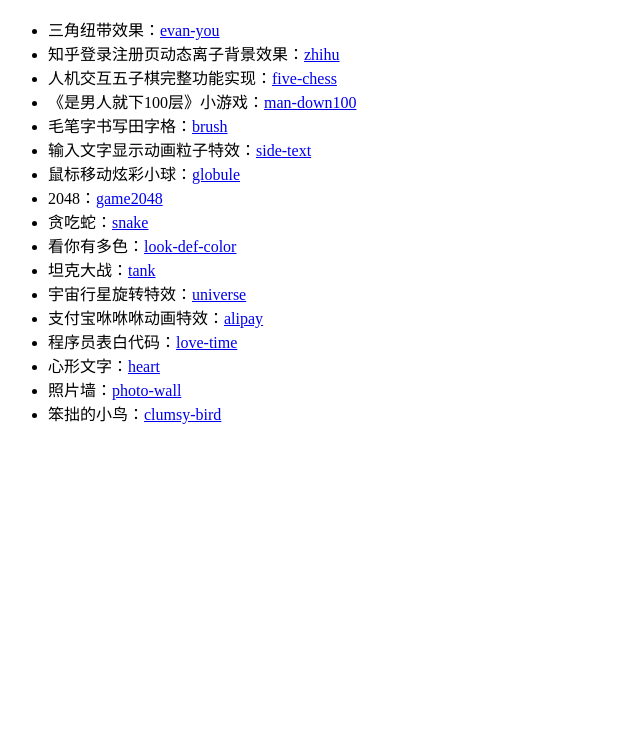
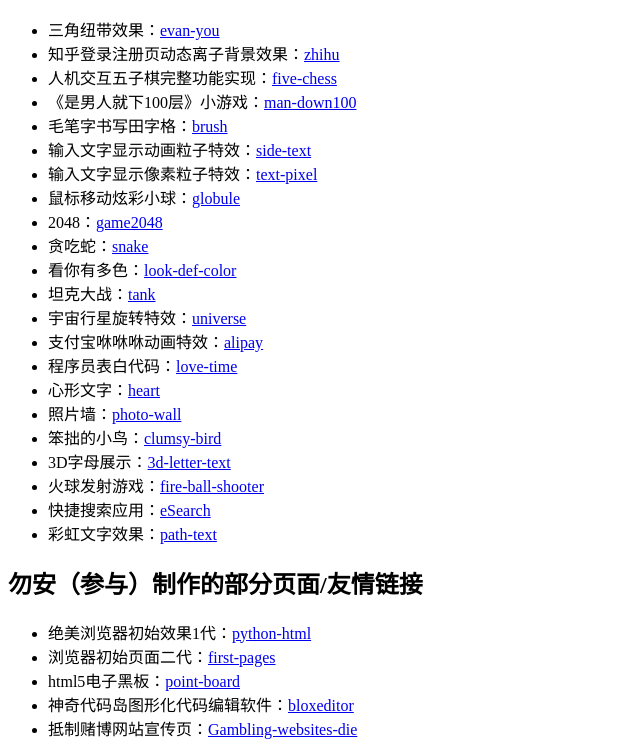
Before and after one commit to Edgar-wuan/canvas, a plain HTML site: page index.html in a window 1280 px wide. Shown: the part 127-883 px from the top of the page, without its empty margins (0-640 px from the left). Before the commit the page ends 800 px from the top, so only its background shows below. Drawn offline with Linux system fonts and the light colour scheme.

Commit message:
Update index.html

```diff
--- a/index.html
+++ b/index.html
@@ -25,6 +25,7 @@
 							<li>《是男人就下100层》小游戏：<a target="_blank"href="https://edgar-wuan.github.io/canvas/man-down100/index.html">man-down100</a></li>
 							<li>毛笔字书写田字格：<a target="_blank" href="https://edgar-wuan.github.io/canvas/brush/index.html">brush</a></li>
                             <li>输入文字显示动画粒子特效：<a target="_blank" href="https://edgar-wuan.github.io/canvas/side-text/index.html">side-text</a></li>
+							<li>输入文字显示像素粒子特效：<a target="_blank"href="https://edgar-wuan.github.io/canvas/text-pixel/index.html">text-pixel</a></li>
 							<li>鼠标移动炫彩小球：<a target="_blank" href="https://edgar-wuan.github.io/canvas/globule/index.html">globule</a></li>
 							<li>2048：<a target="_blank" href="https://edgar-wuan.github.io/canvas/game2048/index.html">game2048</a></li>
 							<li>贪吃蛇：<a target="_blank" href="https://edgar-wuan.github.io/canvas/snake/index.html">snake</a></li>
@@ -36,6 +37,18 @@
                             <li>心形文字：<a target="_blank"href="https://edgar-wuan.github.io/canvas/heart/index.html">heart</a></li>
 							<li>照片墙：<a target="_blank" href="https://edgar-wuan.github.io/canvas/photo-wall/index.html">photo-wall</a></li>
 							<li>笨拙的小鸟：<a target="_blank" href="https://edgar-wuan.github.io/canvas/clumsy-bird/index.html">clumsy-bird</a></li>
+							<li>3D字母展示：<a target="_blank" href="https://edgar-wuan.github.io/canvas/3d-letter-text/index.html">3d-letter-text</a></li>
+							<li>火球发射游戏：<a target="_blank" href="https://edgar-wuan.github.io/canvas/fire-ball-shooter/index.html">fire-ball-shooter</a></li>
+							<li>快捷搜索应用：<a target="_blank" href="https://edgar-wuan.github.io/SeSearch/">eSearch</a></li>
+							<li>彩虹文字效果：<a target="_blank" href="https://edgar-wuan.github.io/canvas/path-text/index.html">path-text</a></li>
+						</ul>
+						<h2>勿安（参与）制作的部分页面/友情链接</h2>
+						<ul>
+							<li>绝美浏览器初始效果1代：<a target="_blank" href="https://python-html.github.io/">python-html</a></li>
+							<li>浏览器初始页面二代：<a target="_blank" href="https://edgar-wuan.github.io/first-pages//">first-pages</a></li>
+							<li>html5电子黑板：<a target="_blank" href="https://edgar-wuan.github.io/point-board/">point-board</a></li>
+							<li>神奇代码岛图形化代码编辑软件：<a target="_blank" href="https://edgar-wuan.github.io/bloxeditor/">bloxeditor</a></li>
+							<li>抵制赌博网站宣传页：<a target="_blank" href="https://edgar-wuan.github.io/Gambling-websites-die/">Gambling-websites-die</a></li>
 						</ul>
 					</div>
 
```
